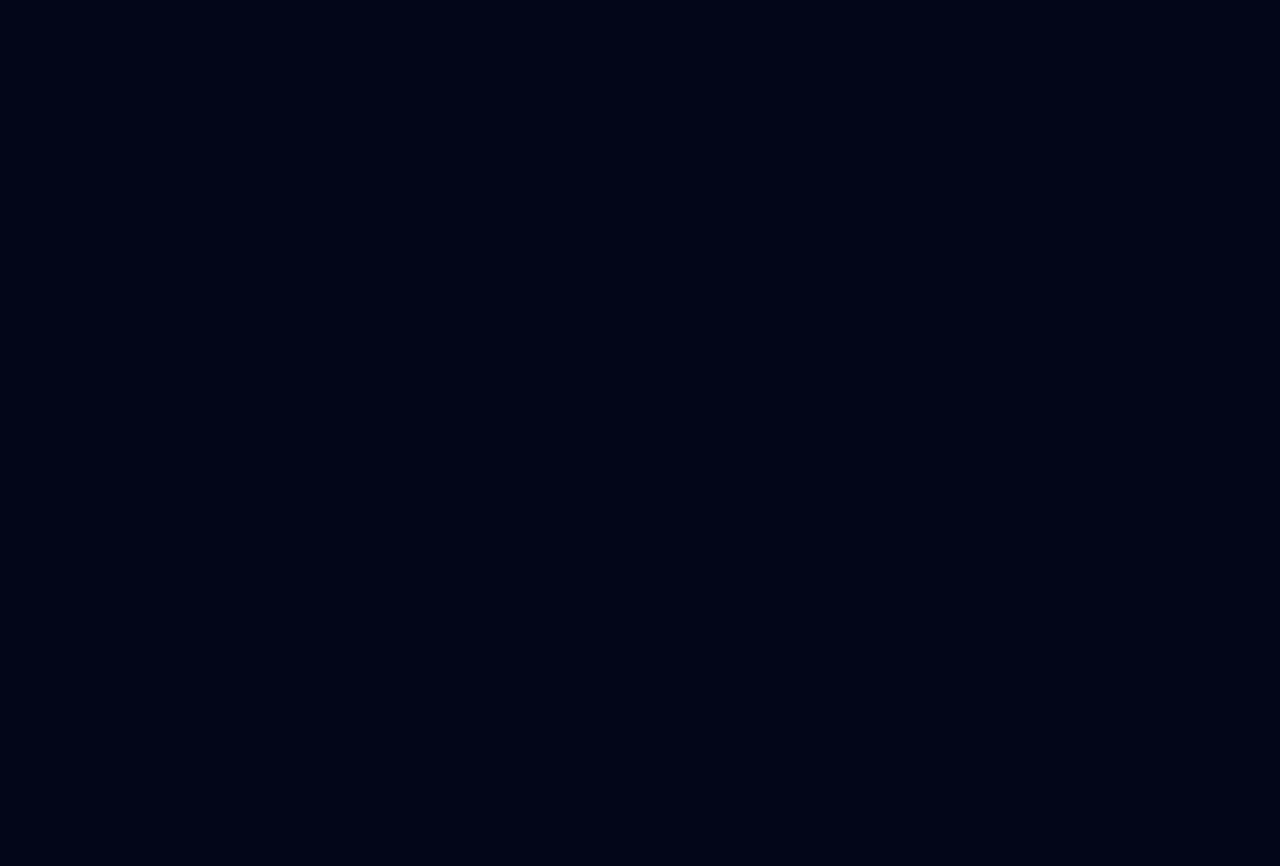
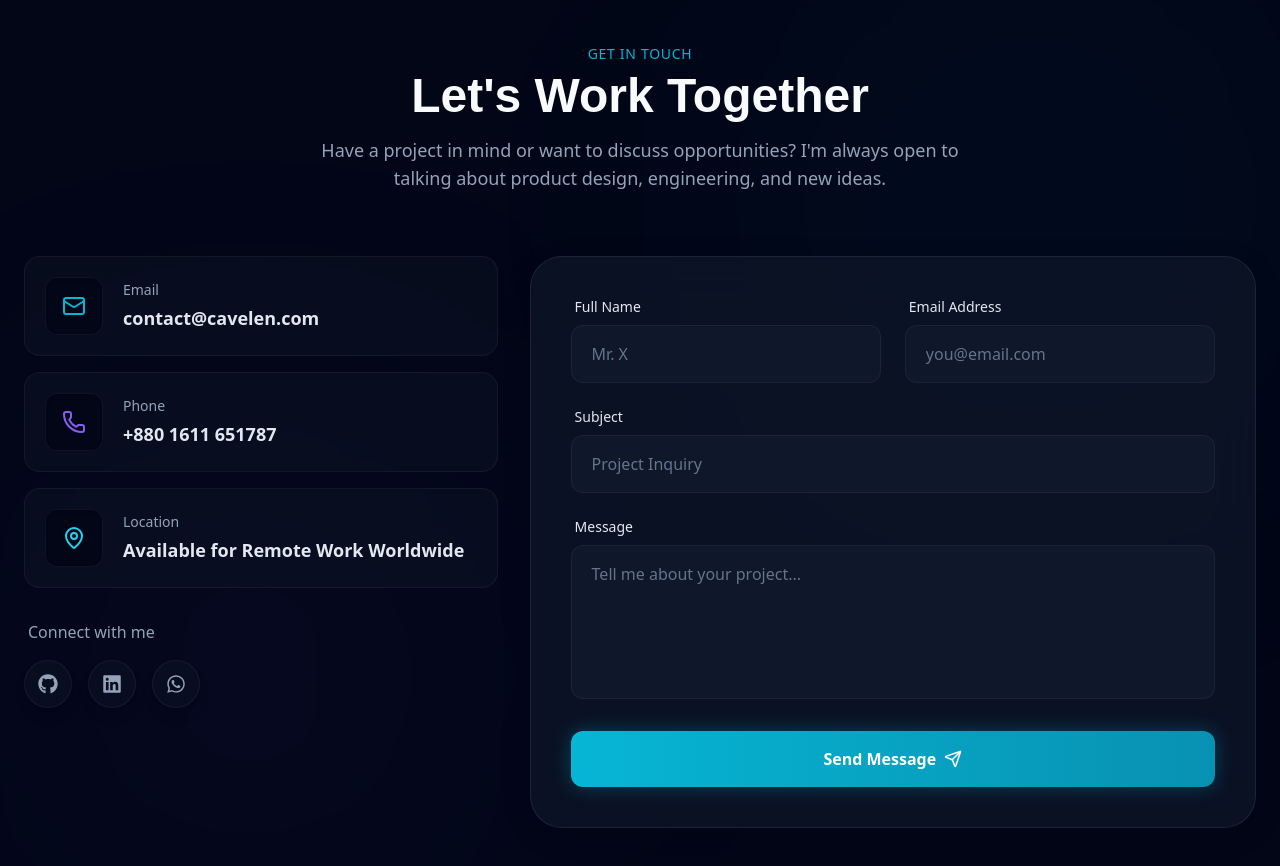
Before and after one commit to sabbir-hossain-dev/CavelenUpdate, a Next.js app: page / in a window 1280 px wide. Shown: the part 9960-10826 px from the top of the page. Before the commit the page ends 9908 px from the top, so only its background shows below. Built offline with nearby package versions, Linux system fonts and the light colour scheme.

Commit message:
feat: add contact section

```diff
--- a/src/app/page.tsx
+++ b/src/app/page.tsx
@@ -6,6 +6,7 @@ import Skills from "@/sections/Skills";
 import Projects from "@/sections/Projects";
 import Experience from "@/sections/Experience";
 import Certifications from "@/sections/Certifications";
+import Contact from "@/sections/Contact";
 
 
 export default function Home() {
@@ -19,6 +20,7 @@ export default function Home() {
       <Projects />
       <Experience />
       <Certifications />
+      <Contact />
     </main>
   );
 }
--- /dev/null
+++ b/src/sections/Contact.tsx
@@ -0,0 +1,171 @@
+"use client";
+import { motion } from "framer-motion";
+import { Mail, Phone, MapPin, Send } from "lucide-react";
+import { FaGithub, FaLinkedin, FaWhatsapp } from "react-icons/fa";
+
+export default function Contact() {
+  const contactInfo = [
+    {
+      icon: Mail,
+      title: "Email",
+      details: "contact@cavelen.com",
+      color: "text-[#06B6D4]"
+    },
+    {
+      icon: Phone,
+      title: "Phone",
+      details: "+880 1611 651787",
+      color: "text-[#8B5CF6]"
+    },
+    {
+      icon: MapPin,
+      title: "Location",
+      details: "Available for Remote Work Worldwide",
+      color: "text-[#22D3EE]"
+    }
+  ];
+
+  return (
+    <section id="contact" className="py-24 bg-[#020617] relative overflow-hidden">
+      {/* Background Glows */}
+      <div className="absolute top-0 right-0 w-[500px] h-[500px] bg-[#06B6D4]/5 rounded-full blur-[150px] pointer-events-none" />
+      <div className="absolute bottom-0 left-0 w-[500px] h-[500px] bg-[#8B5CF6]/5 rounded-full blur-[150px] pointer-events-none" />
+
+      <div className="max-w-7xl mx-auto px-6 relative z-10">
+
+        {/* Section Header */}
+        <div className="text-center mb-16">
+          <motion.div initial={{ opacity: 0, y: 20 }} whileInView={{ opacity: 1, y: 0 }} viewport={{ once: true }}>
+            <span className="text-[#06B6D4] font-medium tracking-wider uppercase text-sm mb-2 block">Get in Touch</span>
+            <h2 className="text-4xl md:text-5xl font-bold text-[#F8FAFC] font-['Space_Grotesk',sans-serif] mb-4">
+              Let's Work Together
+            </h2>
+            <p className="text-[#94A3B8] max-w-2xl mx-auto text-lg">
+              Have a project in mind or want to discuss opportunities? I'm always open to talking about product design, engineering, and new ideas.
+            </p>
+          </motion.div>
+        </div>
+
+        <div className="grid lg:grid-cols-5 gap-12 lg:gap-8 items-start">
+
+          {/* Left Side: Contact Info */}
+          <motion.div
+            initial={{ opacity: 0, x: -50 }}
+            whileInView={{ opacity: 1, x: 0 }}
+            viewport={{ once: true }}
+            transition={{ duration: 0.6 }}
+            className="lg:col-span-2 flex flex-col gap-8"
+          >
+            {/* Contact Cards */}
+            <div className="flex flex-col gap-4">
+              {contactInfo.map((info, index) => {
+                const Icon = info.icon;
+                return (
+                  <motion.div
+                    key={index}
+                    whileHover={{ x: 5 }}
+                    className="flex items-center gap-5 p-5 bg-[rgba(15,23,42,0.4)] border border-white/5 rounded-2xl hover:border-[#06B6D4]/30 hover:bg-[rgba(15,23,42,0.7)] transition-all duration-300 group"
+                  >
+                    <div className={`p-4 rounded-xl bg-[#020617] border border-white/5 shadow-inner group-hover:scale-110 transition-transform duration-300`}>
+                      <Icon size={24} className={info.color} />
+                    </div>
+                    <div>
+                      <p className="text-[#94A3B8] text-sm font-medium mb-1">{info.title}</p>
+                      <h4 className="text-[#E2E8F0] font-semibold text-lg">{info.details}</h4>
+                    </div>
+                  </motion.div>
+                );
+              })}
+            </div>
+
+            {/* Social Links */}
+            <div>
+              <p className="text-[#94A3B8] font-medium mb-4 ml-1">Connect with me</p>
+              <div className="flex gap-4">
+                {[FaGithub, FaLinkedin, FaWhatsapp].map((Icon, index) => (
+                  <motion.a
+                    key={index}
+                    href="#"
+                    whileHover={{ scale: 1.1, y: -5 }}
+                    className="w-12 h-12 rounded-full bg-[rgba(15,23,42,0.4)] border border-white/5 flex items-center justify-center text-[#94A3B8] hover:border-[#06B6D4]/50 hover:text-[#06B6D4] hover:bg-[rgba(15,23,42,0.7)] transition-all shadow-lg"
+                  >
+                    <Icon size={20} />
+                  </motion.a>
+                ))}
+              </div>
+            </div>
+          </motion.div>
+
+          {/* Right Side: Contact Form */}
+          <motion.div
+            initial={{ opacity: 0, x: 50 }}
+            whileInView={{ opacity: 1, x: 0 }}
+            viewport={{ once: true }}
+            transition={{ duration: 0.6 }}
+            className="lg:col-span-3 bg-[rgba(15,23,42,0.7)] backdrop-blur-xl border border-[rgba(255,255,255,0.08)] rounded-[2rem] p-8 md:p-10 shadow-[0_8px_30px_rgb(0,0,0,0.12)]"
+          >
+            <form className="flex flex-col gap-6" onSubmit={(e) => e.preventDefault()}>
+
+              <div className="grid md:grid-cols-2 gap-6">
+                {/* Full Name */}
+                <div className="flex flex-col gap-2">
+                  <label htmlFor="name" className="text-[#E2E8F0] text-sm font-medium ml-1">Full Name</label>
+                  <input
+                    type="text"
+                    id="name"
+                    placeholder="Mr. X"
+                    className="w-full bg-[#0F172A] text-[#E2E8F0] placeholder-[#64748B] px-5 py-4 rounded-xl border border-white/5 focus:border-[#06B6D4] focus:ring-2 focus:ring-[#06B6D4]/20 outline-none transition-all duration-300"
+                  />
+                </div>
+
+                {/* Email */}
+                <div className="flex flex-col gap-2">
+                  <label htmlFor="email" className="text-[#E2E8F0] text-sm font-medium ml-1">Email Address</label>
+                  <input
+                    type="email"
+                    id="email"
+                    placeholder="you@email.com"
+                    className="w-full bg-[#0F172A] text-[#E2E8F0] placeholder-[#64748B] px-5 py-4 rounded-xl border border-white/5 focus:border-[#06B6D4] focus:ring-2 focus:ring-[#06B6D4]/20 outline-none transition-all duration-300"
+                  />
+                </div>
+              </div>
+
+              {/* Subject */}
+              <div className="flex flex-col gap-2">
+                <label htmlFor="subject" className="text-[#E2E8F0] text-sm font-medium ml-1">Subject</label>
+                <input
+                  type="text"
+                  id="subject"
+                  placeholder="Project Inquiry"
+                  className="w-full bg-[#0F172A] text-[#E2E8F0] placeholder-[#64748B] px-5 py-4 rounded-xl border border-white/5 focus:border-[#06B6D4] focus:ring-2 focus:ring-[#06B6D4]/20 outline-none transition-all duration-300"
+                />
+              </div>
+
+              {/* Message */}
+              <div className="flex flex-col gap-2">
+                <label htmlFor="message" className="text-[#E2E8F0] text-sm font-medium ml-1">Message</label>
+                <textarea
+                  id="message"
+                  rows={5}
+                  placeholder="Tell me about your project..."
+                  className="w-full bg-[#0F172A] text-[#E2E8F0] placeholder-[#64748B] px-5 py-4 rounded-xl border border-white/5 focus:border-[#06B6D4] focus:ring-2 focus:ring-[#06B6D4]/20 outline-none transition-all duration-300 resize-none"
+                ></textarea>
+              </div>
+
+              {/* Submit Button */}
+              <motion.button
+                whileHover={{ scale: 1.02, y: -2 }}
+                whileTap={{ scale: 0.98 }}
+                className="w-full mt-2 bg-gradient-to-r from-[#06B6D4] to-[#0891B2] text-white py-4 rounded-xl font-bold flex items-center justify-center gap-2 shadow-[0_0_20px_rgba(6,182,212,0.3)] hover:shadow-[0_0_30px_rgba(6,182,212,0.5)] transition-shadow duration-300"
+              >
+                Send Message <Send size={18} />
+              </motion.button>
+
+            </form>
+          </motion.div>
+
+        </div>
+      </div>
+    </section>
+  );
+}
```
